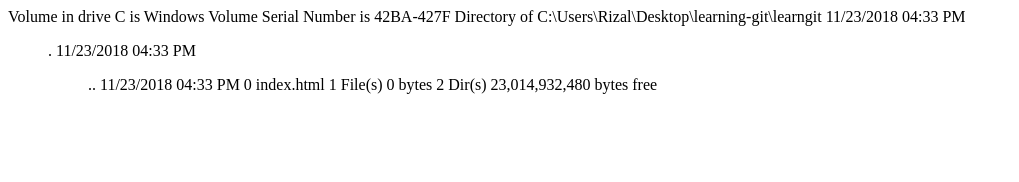
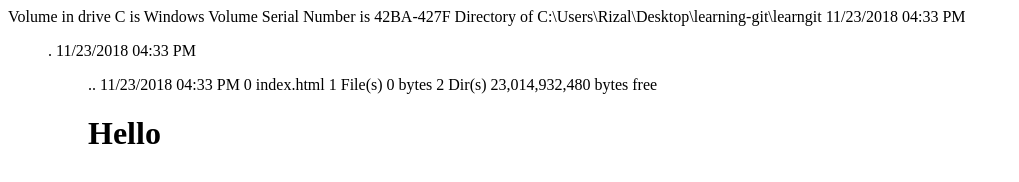
Before and after one commit to rfadilah/learngit, a plain HTML site: page index.html in a window 1280 px wide. Shown: the whole page, without its empty margins (0-1019 px from the left). Drawn offline with Linux system fonts and the light colour scheme.

Commit message:
Adding "Hello"

```diff
--- a/index.html
+++ b/index.html
@@ -8,3 +8,4 @@
 11/23/2018  04:33 PM                 0 index.html
                1 File(s)              0 bytes
                2 Dir(s)  23,014,932,480 bytes free
+ <h1> Hello </h>
```
